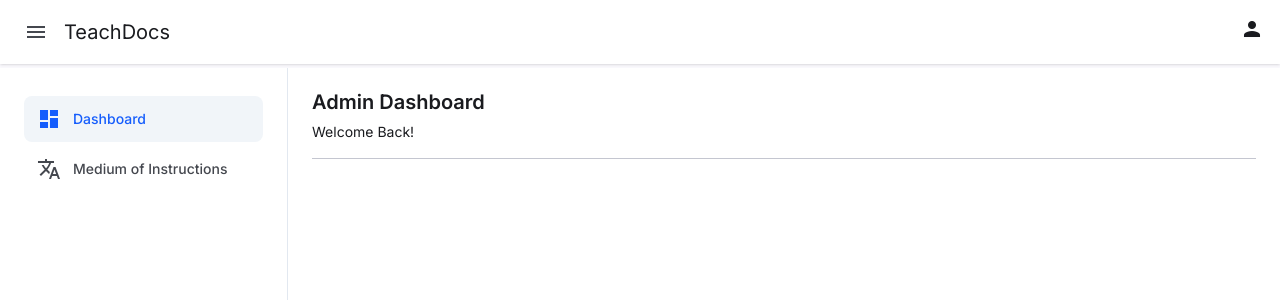
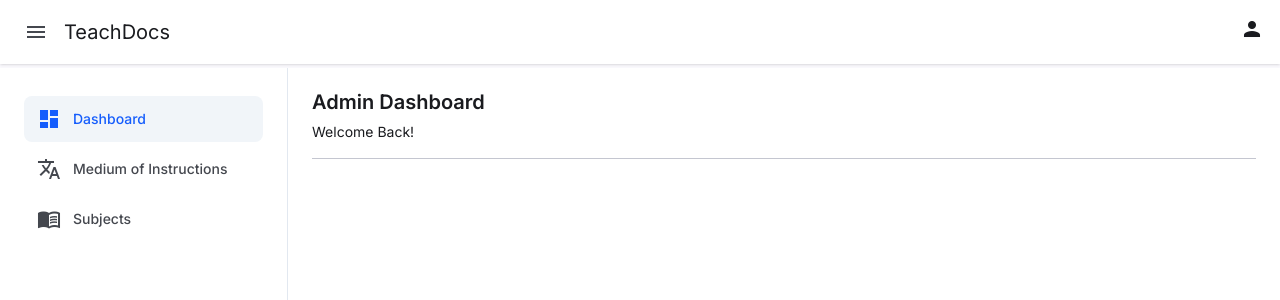
Before and after one commit to wa-maro/plan-and-teach-smart-toolkit, an Angular app in the folder web/: page /admin/dashboard in a window 1280 px wide. Shown: the top 300 px of the page. Built offline with nearby package versions, Linux system fonts and the light colour scheme.

Commit message:
feat(web/subject): configure subject module routes

```diff
--- a/web/src/app/admin/academic/academic.routes.ts
+++ b/web/src/app/admin/academic/academic.routes.ts
@@ -1,3 +1,13 @@
 import { Routes } from '@angular/router';
 
-export const academicRoutes: Routes = [];
+export const academicRoutes: Routes = [
+  {
+    path: '',
+    pathMatch: 'full',
+    redirectTo: 'subjects',
+  },
+  {
+    path: 'subjects',
+    loadChildren: () => import('./subject/subject.routes').then((m) => m.subjectRoutes),
+  },
+];
--- /dev/null
+++ b/web/src/app/admin/academic/subject/subject.routes.ts
@@ -0,0 +1,10 @@
+import { Routes } from '@angular/router';
+import { SubjectList } from './pages';
+
+export const subjectRoutes: Routes = [
+  {
+    path: '',
+    component: SubjectList,
+    title: 'Subjects | TeachDocs',
+  },
+];
--- a/web/src/app/app.routes.ts
+++ b/web/src/app/app.routes.ts
@@ -26,6 +26,11 @@ export const routes: Routes = [
           title: 'Medium of Instructions',
           icon: 'translate',
         },
+        {
+          url: ['academic', 'subjects'],
+          title: 'Subjects',
+          icon: 'menu_book',
+        },
       ],
     },
   },
```
